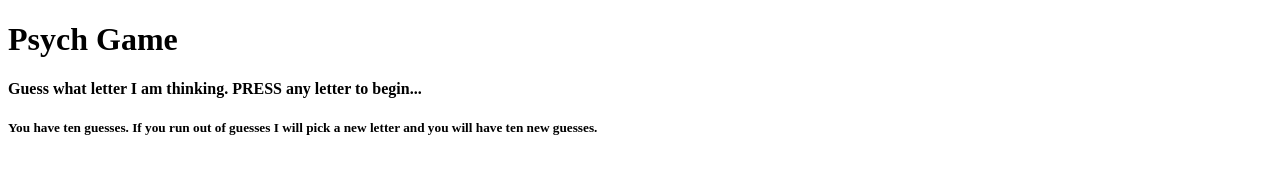
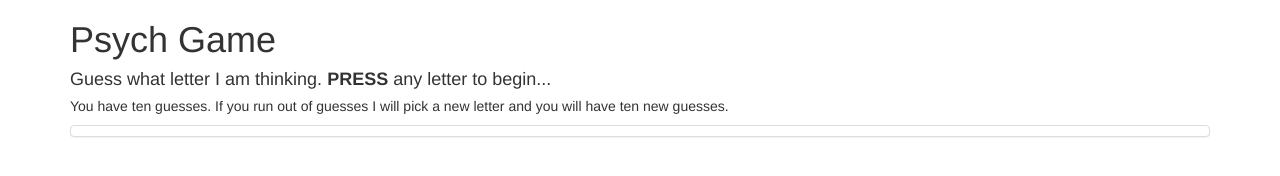
Before and after one commit to alexlcortes/week-3-game, a plain HTML site: page index.html in a window 1280 px wide. Drawn offline with nearby package versions, Linux system fonts and the light colour scheme.

Commit message:
Commit with some Bootstrap

```diff
--- a/index.html
+++ b/index.html
@@ -3,20 +3,26 @@
 	<head>
 		<meta charset= "UTF-8">
 		<title>psych game</title>
+		<!-- Latest compiled and minified CSS -->
+		<link rel="stylesheet" href="https://maxcdn.bootstrapcdn.com/bootstrap/3.3.6/css/bootstrap.min.css" integrity="sha384-1q8mTJOASx8j1Au+a5WDVnPi2lkFfwwEAa8hDDdjZlpLegxhjVME1fgjWPGmkzs7" crossorigin="anonymous">
 	</head>
 	<body>
+
+	<div class="container">
 		<div id="game">
 			<h1>Psych Game</h1>
 				<h4>Guess what letter I am thinking. <strong>PRESS</strong> any letter to begin...</h4>
 				<h5>You have ten guesses. If you run out of guesses I will pick a new letter and you will have ten new guesses.</h5>
 
 		</div>
+		<div class="panel panel-default">
 			<ul style = "list-style-type: none">
 				<li id="wins"></li>
 				<li id="loses"></li>
 				<li id="chances"></li>
 				<li id="guesses"></li>
 			</ul>
+		</div>
 
 		<script type="text/javascript">
 		var wins = 0;
@@ -70,5 +76,6 @@
 
 
 		</script>
+		</div>
 	</body>
 </html>
```
